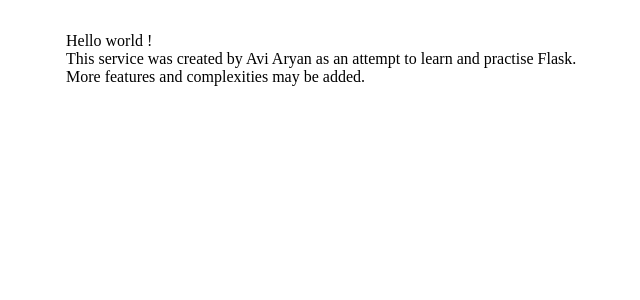
After one commit to aviaryan/dls, a Flask app: template dls/templates/home.html in a window 1280 px wide. The commit adds this page. Shown: the top 300 px of the page, without its empty margins (174-814 px from the left). Run offline with Flask 2, Linux system fonts and the light colour scheme; the template is opened without the code that fills it, so the values that code supplies are empty; parts of the project's set-up code (start-up, migrations or seed data) failed here and were passed over.

Commit message:
Added homepage template

```diff
--- a/dls/static/style.css
+++ b/dls/static/style.css
@@ -1,6 +1,6 @@
 body {
 	max-width: 800px;
-	margin: 0 auto;
+	margin: 2em auto;
 }
 
 button.edit {
--- /dev/null
+++ b/dls/templates/home.html
@@ -0,0 +1,12 @@
+<!DOCTYPE html>
+<html>
+<head>
+	<link href="{{ url_for('static', filename='style.css') }}" rel="stylesheet" />
+	<title>DLS</title>
+</head>
+<body>
+Hello world !<br>
+This service was created by Avi Aryan as an attempt to learn and practise Flask.<br>
+More features and complexities may be added.
+</body>
+</html>
--- a/dls/views.py
+++ b/dls/views.py
@@ -7,7 +7,7 @@ import binascii
 
 @app.route('/')
 def index():
-    return 'Hello World! This is war'
+    return render_template('home.html')
 
 
 @app.errorhandler(404)
```
